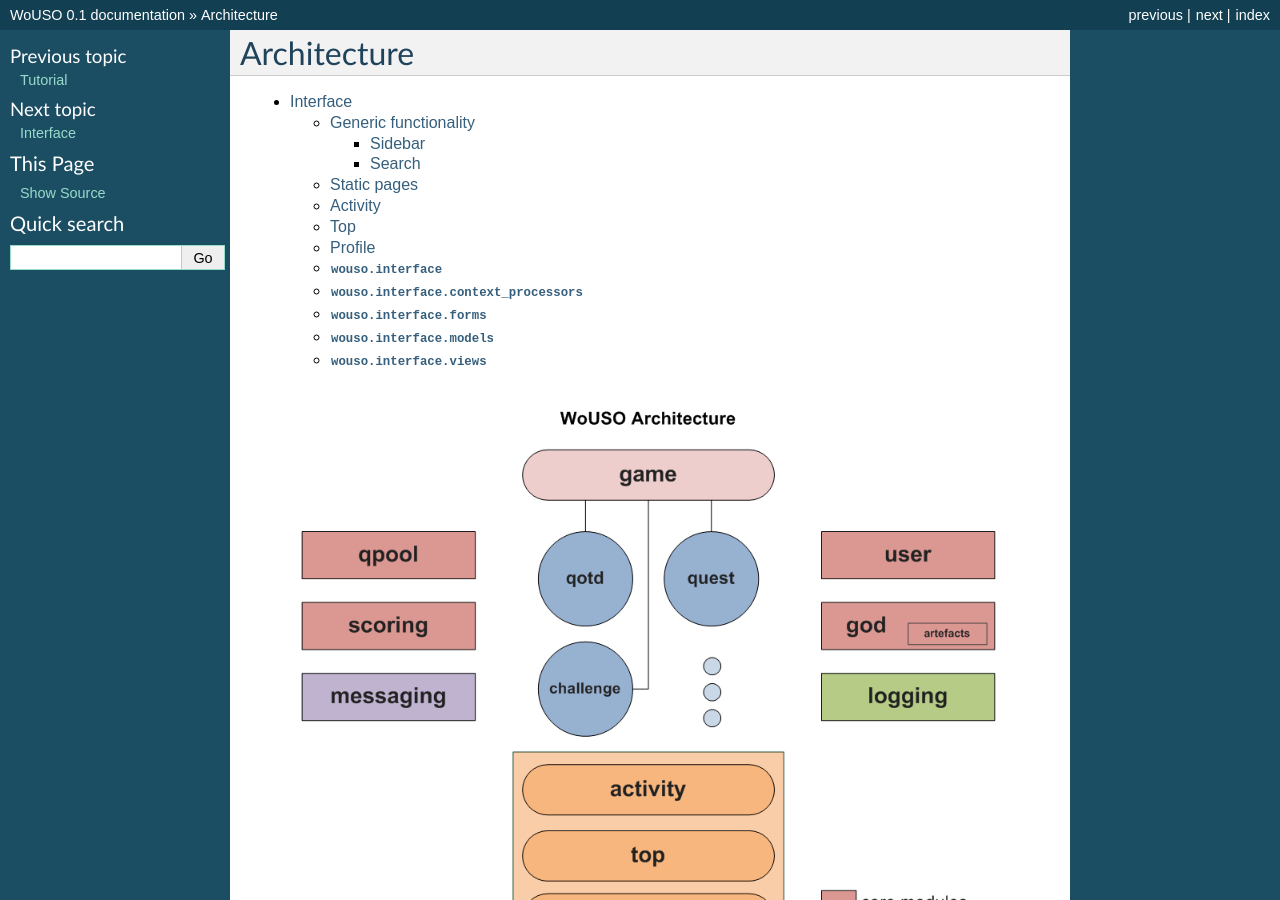
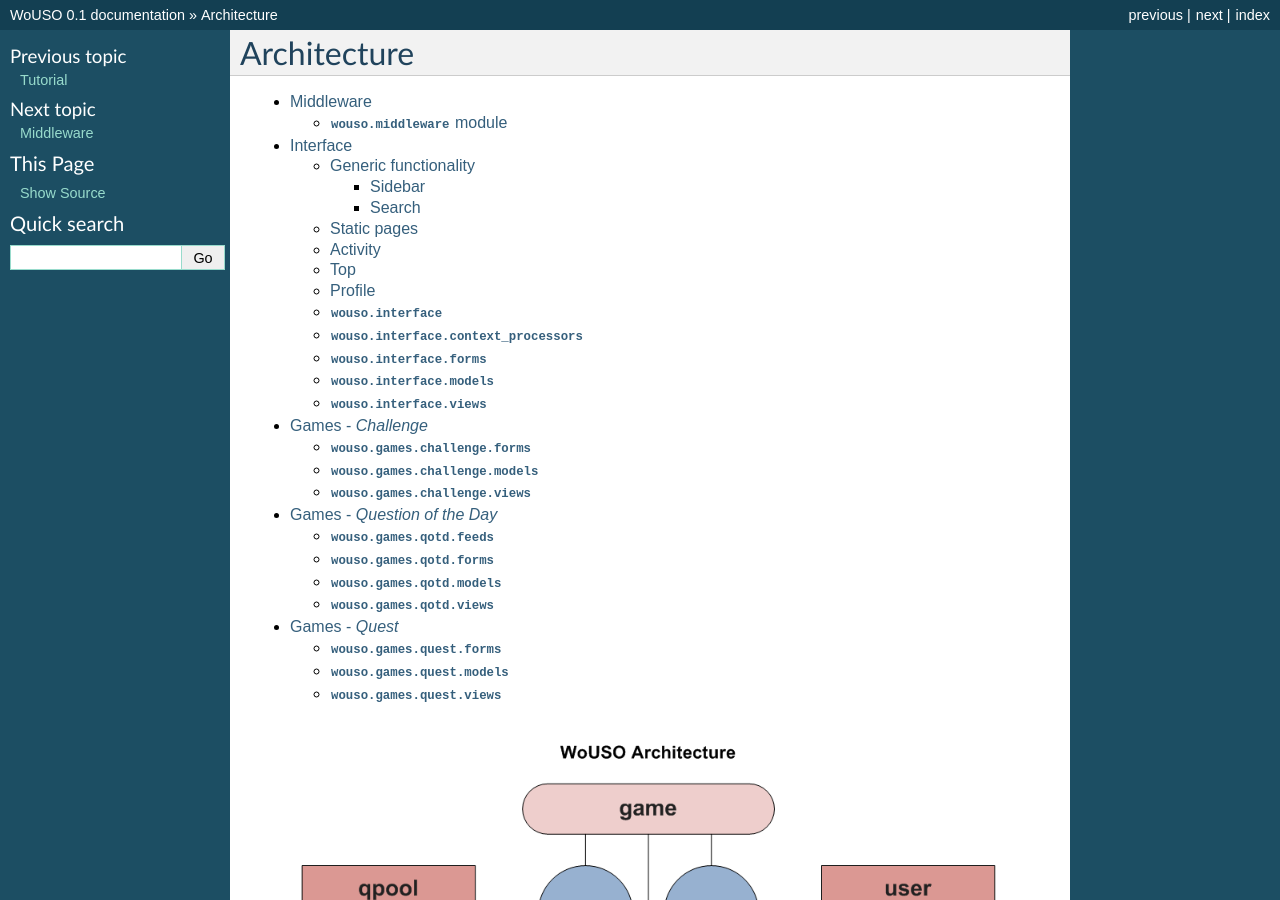
Before and after one commit to rosedu/wouso, a Sphinx documentation site: the page built from docs/architecture/overview.rst, in a window 1280 px wide and 900 px high. Built offline with Sphinx 7.4.7, drawn with Linux system fonts in a browser that asks for light colours.

Commit message:
skeleton docs for "middleware" and "games"

```diff
--- /dev/null
+++ b/docs/architecture/middleware.rst
@@ -0,0 +1,11 @@
+Middleware
+==========
+
+.. TODO describe what the Middleware module is about
+
+
+:mod:`wouso.middleware` module
+------------------------------
+
+.. automodule:: wouso.middleware.ldap_connection
+    :members:
--- a/docs/architecture/overview.rst
+++ b/docs/architecture/overview.rst
@@ -2,8 +2,11 @@ Architecture
 ============
 
 .. toctree::
+    :glob:
 
+    middleware
     interface
+    games/*
 
 
 .. image:: wouso-piranha-arch-overview.png
```
Also changed, not shown: docs/architecture/games/challenge.rst (added, +19 -0 lines), docs/architecture/games/qotd.rst (added, +24 -0 lines), docs/architecture/games/quest.rst (added, +19 -0 lines).
